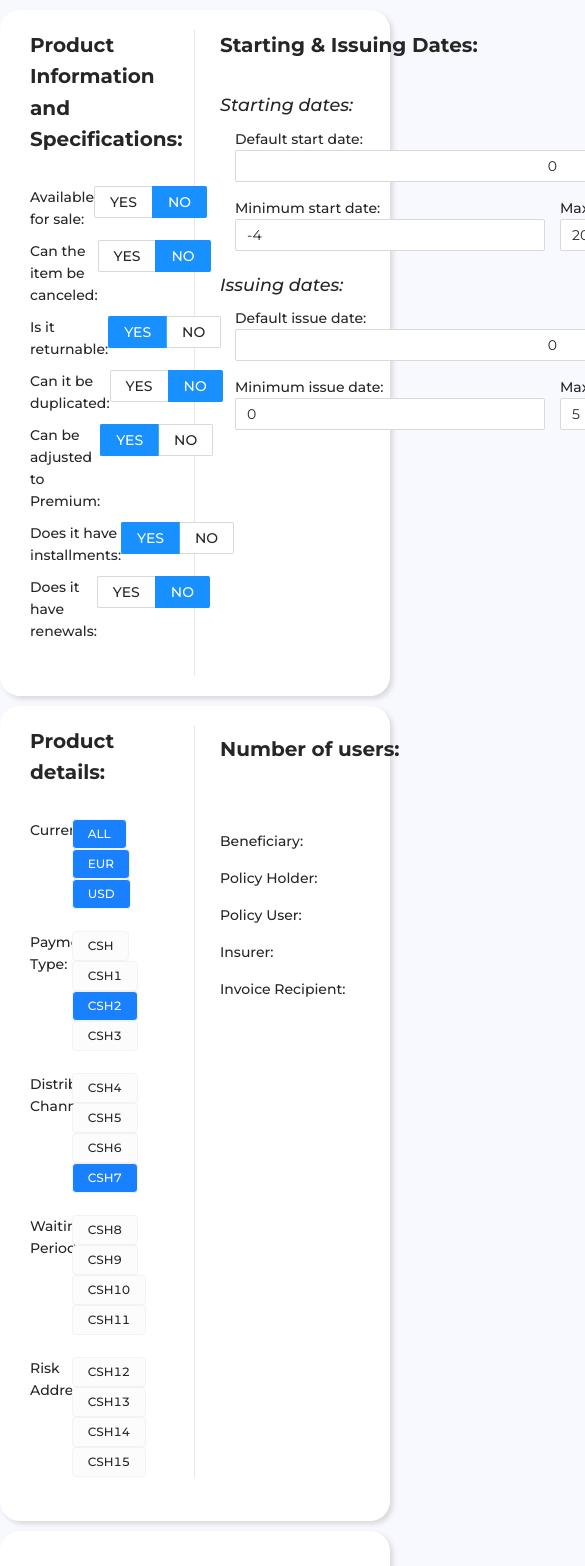
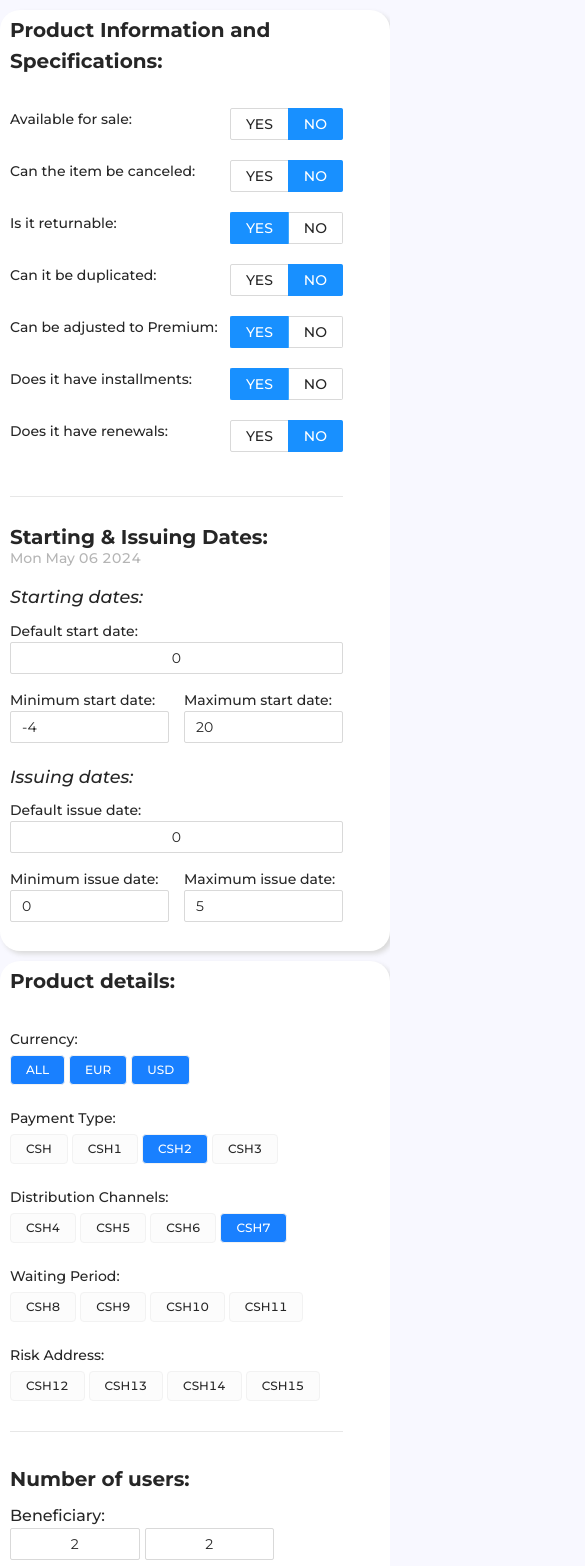
Before and after one commit to MateoGrifsha/config-form-react-antdesign, a React (Create React App) app in the folder config-form/: page / in a window 390 px wide. Shown: the top 1566 px of the page, 585 px wide, since content can reach past the window. Built offline with nearby package versions, Linux system fonts and the light colour scheme.

Commit message:
mobile responsive

```diff
--- a/config-form/src/App.tsx
+++ b/config-form/src/App.tsx
@@ -121,6 +121,7 @@ const dataArray:Array<DataObj> = [{
   }
 ],
 }]
+
 export const DataContext = createContext <DataObj | undefined | null | any>(null);
   function App() {
     const [data, setData] = useState<DataObj>(dataArray[0])
@@ -131,6 +132,7 @@ export const DataContext = createContext <DataObj | undefined | null | any>(null
     <div>
       <DataContext.Provider value={{data, setData, error, setError}}>
         <FormComponent />
+
       </DataContext.Provider>
     </div>
   );
--- a/config-form/src/components/EmailConfigTag.tsx
+++ b/config-form/src/components/EmailConfigTag.tsx
@@ -133,7 +133,7 @@ export default function EmailConfigTag({value}:Props) {
                 )}
                 {!inputVisible && (
                     <Tag className="site-tag-plus" onClick={showInput}>
-                    <PlusOutlined /> New Tag
+                    <PlusOutlined /> {`New ${value}`}
                     </Tag>
                 )}
 
--- a/config-form/src/components/FormComponent.tsx
+++ b/config-form/src/components/FormComponent.tsx
@@ -16,6 +16,7 @@ export default function FormComponent() {
     setSave(true)
     setTimeout(()=>{setSave(false)},1000);
   }
+
   useEffect(()=>{
     console.log(data)
   },[data])
--- a/config-form/src/components/MinMaxInputComponent.tsx
+++ b/config-form/src/components/MinMaxInputComponent.tsx
@@ -10,7 +10,7 @@ interface Props{
 export default function MinMaxInputComponent({label, values}:Props) {
   const minKey = values[0]
   const maxKey = values[1]
-  const {data, setError} = useContext(DataContext)
+  const {data, error, setError} = useContext(DataContext)
   const [minValue, setMinValue] = useState(data[minKey])
   const [maxValue, setMaxValue] = useState(data[maxKey])
 
--- a/config-form/src/components/hooks/useKeyChange.tsx
+++ b/config-form/src/components/hooks/useKeyChange.tsx
@@ -28,7 +28,7 @@ const useKeyChange = (key:string, value:string | number | null | undefined | Tag
             }
           }))
         }
-      },[saveButton])
+      }, [saveButton])
       return data
 }
 export default useKeyChange;
--- a/config-form/src/index.css
+++ b/config-form/src/index.css
@@ -22,6 +22,7 @@ h2{
     background-color: white;
     border-radius: 20px;
     box-shadow: 3px 3px 5px rgb(218, 218, 218);
+
 }
 .form-container > div:last-child{
     background-color: transparent;
@@ -32,13 +33,10 @@ h2{
     box-shadow: none;
 }
 .submit-button {
-    width: 8vw;
-    height: 2vw;
+    width: 100%;
+    height: 100%;
     font-size: 1.1rem;
     border-radius: 3px;
-    display: flex;
-    justify-content: center;
-    align-items: center;
 }
 .section-label{
     font-weight: 700;
@@ -56,6 +54,7 @@ h2{
     border-right: thin solid rgb(231, 231, 231);
     padding-right: 25px;
     width: 50%;
+
 }
 .trueFalseGroup div{
     display: flex;
@@ -126,9 +125,6 @@ h2{
 .tag-row{
     display: flex;
 }
-.tag-row p{
-    width: 30%;
-}
 .tag-row span{
     padding: 4px 15px;
     border: thin solid rgb(242, 242, 242);
@@ -178,9 +174,10 @@ h2{
     background-color: white;
 }
 .email-section{
-    width: 64.5%;
+    width: 100%;
     display: flex;
     justify-content: space-between;
+
 }
 .email-section > div:last-child{
     border-left: thin solid rgb(231, 231, 231);
@@ -190,10 +187,87 @@ h2{
     display: flex;
     justify-content: space-between;
     margin-bottom: 10px;
+    width: 630px;
 }
 .subgroup > div{
     padding-left: 15px;
 }
+.email-tag-container{
+    width: 50%;
+}
 .email-tag-container input{
-    width:20%;
+    width:30%;
 }
+
+@media screen and (max-width: 480px) {
+    .form-container > div{
+        padding: 5px 10px;
+    }
+    .section1-wrapper, .section2-wrapper{
+        flex-direction: column;
+        padding: 0 0;
+    }
+    .section2-wrapper{
+        gap: 0px;
+    }
+    .section1-wrapper > div:first-child, .section2-wrapper > div:first-child{
+        width: 90%;
+        border-right: none;
+        border-bottom: thin solid rgb(231, 231, 231);
+        padding: 0;
+    }
+    .dateInputContainer{
+        width: 90%;
+    }
+    .subgroup > div{
+        padding: 0;
+    }
+    .todays-date{
+        left: 0;
+        top: 25px;
+    }
+    .tag-row{
+        display: grid;
+        grid-template-columns: auto;
+        gap: 5px;
+    }
+    .tag-input-group{
+        margin-bottom: 30px;
+    }
+    .minMaxGroup{
+        width: 100%;
+    }
+    .error-label-row{
+        margin-bottom: 0px;
+        flex-direction: column;
+        width: 100%;
+        align-items: flex-start;
+    }
+    .minimumMaximumLabel{
+        display: none;
+    }
+    .duoNumberInputContainer{
+        display: grid;
+        grid-template-columns: auto;
+    }
+    .duoNumberInputContainer p {
+        font-size: 16px;
+        font-weight: 500;
+    }
+    .min-max-inputs{
+        justify-content: flex-start;
+    }
+    .email-section{
+        flex-direction: column;
+    }
+    .email-radio-container > div{
+        width: 100%;
+    }
+    .email-section > div:last-child{
+        padding-left: 0;
+        border: none;
+    }
+    .email-tag-container{
+        width: 100%;
+    }
+}
```
